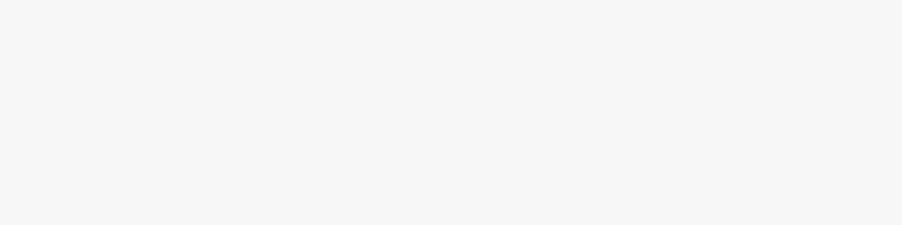
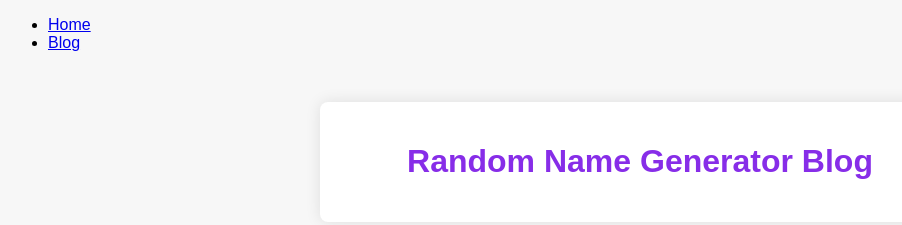
Before and after one commit to jakerusa/Random-Name-Generator, a plain HTML site: page blog.html in a window 1280 px wide. Shown: the whole page, without its empty margins (0-902 px from the left). Drawn offline with Linux system fonts and the light colour scheme.

Commit message:
and blog page and navigation

```diff
--- a/blog.html
+++ b/blog.html
@@ -3,23 +3,25 @@
 <head>
     <meta charset="UTF-8">
     <meta name="viewport" content="width=device-width, initial-scale=1.0">
-    <title>Your Website - Blog</title>
+    <title>Random Name Generator - Blog</title>
     <link rel="stylesheet" href="styles.css">
 </head>
 <body>
     <header>
-        <!-- Add your website header content here -->
+        <nav>
+            <ul class="nav-menu">
+                <li><a href="index.html">Home</a></li>
+                <li><a href="blog.html">Blog</a></li>
+            </ul>
+        </nav>
     </header>
 
-    <main>
-        <section class="blog-posts">
-            <!-- This is where your blog posts will be dynamically loaded -->
-        </section>
-    </main>
+    <div class="container">
+        <h1>Random Name Generator Blog</h1>
 
-    <footer>
-        <!-- Add your website footer content here -->
-    </footer>
+        <!-- Your blog content goes here -->
+
+    </div>
 
     <script src="script.js"></script>
 </body>
```
Also changed, not shown: index.html (+7 -0 lines).
